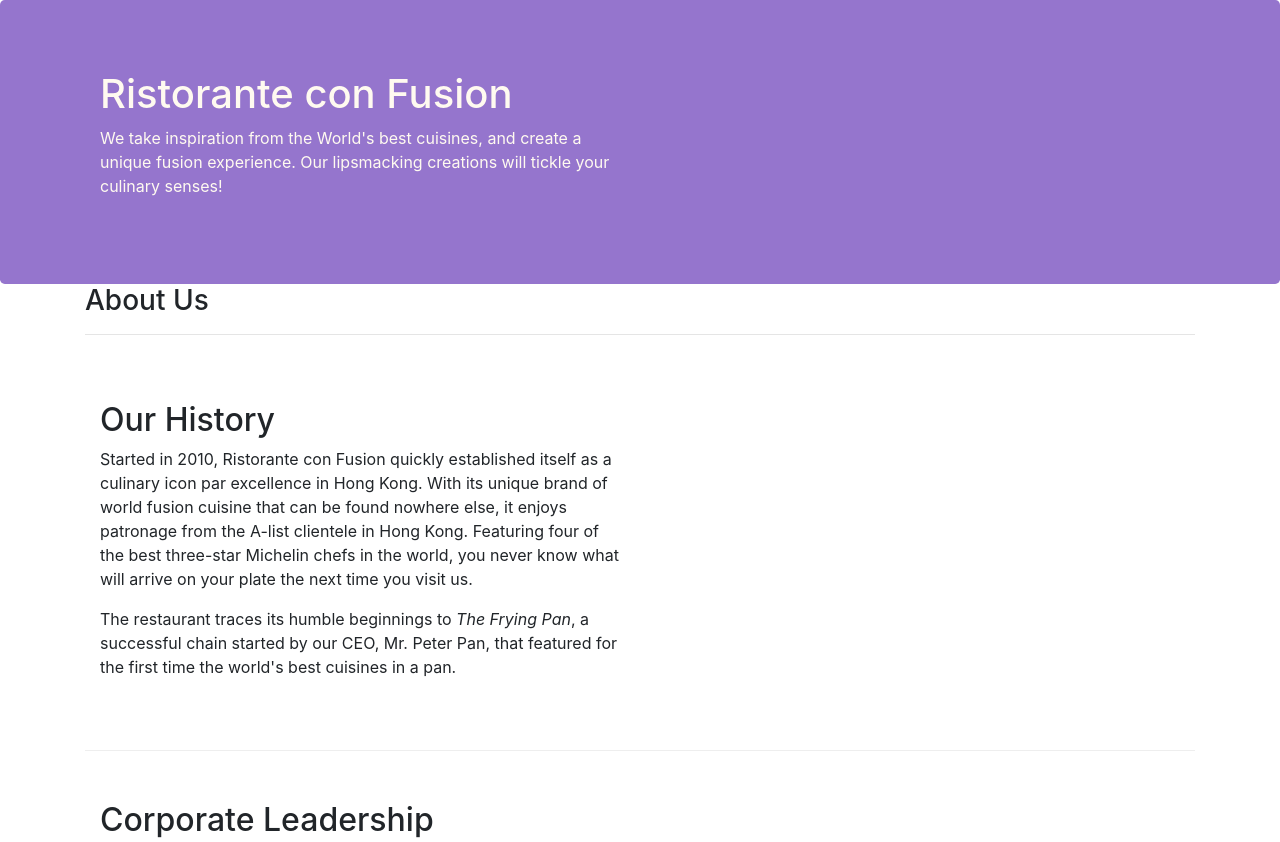
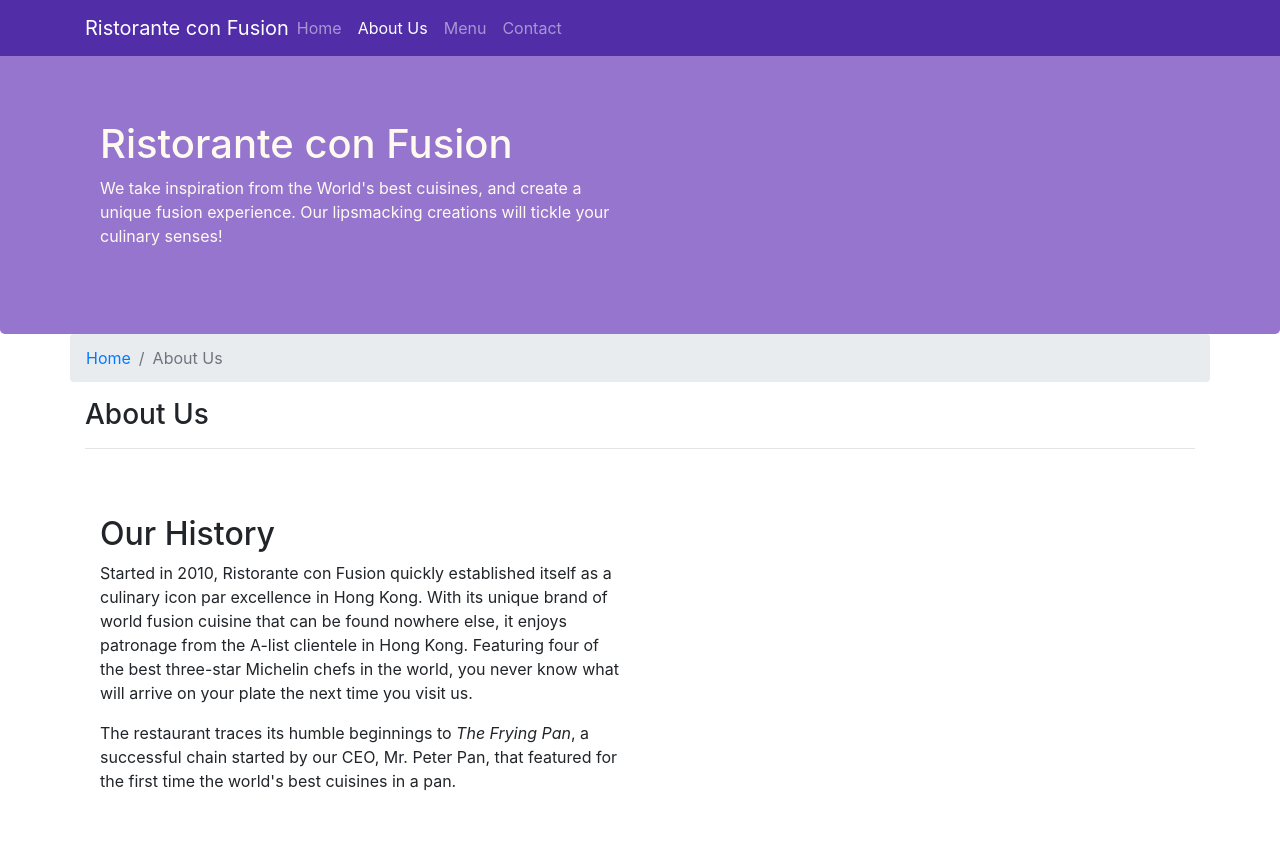
Before and after one commit to subashpaul/Restaurant_website_bootstrap_JQuery, a website: page aboutus.html in a window 1280 px wide. Shown: the top 842 px of the page. Drawn offline with nearby package versions, Linux system fonts and the light colour scheme.

Commit message:
Navbar and Breadcrumbs

```diff
--- a/aboutus.html
+++ b/aboutus.html
@@ -15,6 +15,22 @@
 </head>
 
 <body>
+    <nav class="navbar navbar-dark navbar-expand-sm fixed-top">
+        <div class="container">
+            <button class="navbar-toggler" type="button" data-toggle="collapse" data-target="#Navbar">
+                <span class="navbar-toggler-icon"></span>
+            </button>
+            <a href="./index.html" class="navbar-brand mr-auto">Ristorante con Fusion</a>
+            <div class="collapse navbar-collapse" id="Navbar">
+                <ul class="navbar-nav mr-auto">
+                    <li class="nav-item"><a class="nav-link" href="./index.html">Home</a></li>
+                    <li class="nav-item active"><a class="nav-link" href="#">About Us</a></li>
+                    <li class="nav-item"><a class="nav-link" href="">Menu</a></li>
+                    <li class="nav-item"><a class="nav-link" href="">Contact</a></li>
+                </ul>
+            </div>
+        </div>
+    </nav>
 
     <header class="jumbotron">
         <div class="container">
@@ -32,6 +48,10 @@
 
     <div class="container">
         <div class="row">
+            <ol class="col-12 breadcrumb">
+                <li class="breadcrumb-item"><a href="./index.html">Home</a></li>
+                <li class="breadcrumb-item active">About Us</li>
+            </ol>
             <div class="col-12">
                 <h3>About Us</h3>
                 <hr>
@@ -96,7 +116,7 @@
                 <div class="col-4 offset-1 col-sm-2">
                     <h5>Links</h5>
                     <ul class="list-unstyled">
-                        <li><a href="#">Home</a></li>
+                        <li><a href="./index.html">Home</a></li>
                         <li><a href="#">About</a></li>
                         <li><a href="#">Menu</a></li>
                         <li><a href="#">Contact</a></li>
--- a/css/styles.css
+++ b/css/styles.css
@@ -27,3 +27,12 @@
   margin: 0px;
   color: #0f0f0f;
 }
+
+body {
+  padding: 50px 0px 0px 0px;
+  z-index: 0;
+}
+
+.navbar-dark {
+  background-color: #512da8;
+}
```
Also changed, not shown: index.html (+17 -1 lines), 1 other file.
